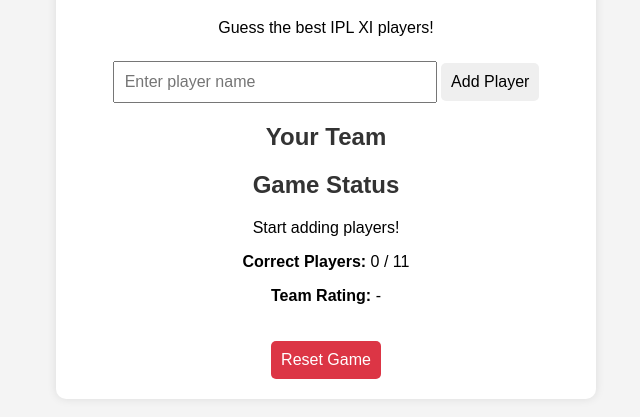
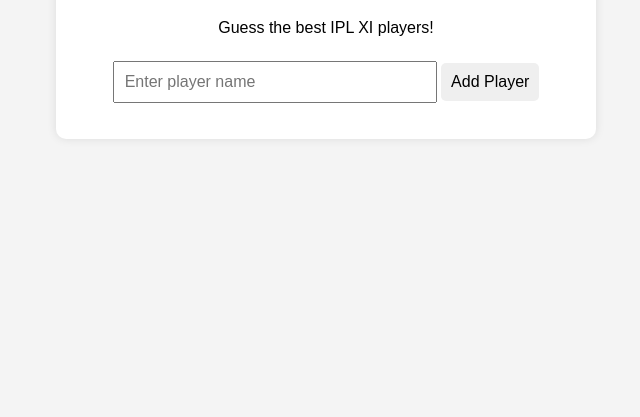
Before and after one commit to narensriram/Best-IPL-XI, a plain HTML site: page index.html in a window 1280 px wide. Shown: the part 131-548 px from the top of the page, without its empty margins (314-954 px from the left). Drawn offline with Linux system fonts and the light colour scheme.

Commit message:
Update index.html

```diff
--- a/index.html
+++ b/index.html
@@ -10,23 +10,11 @@
     <div class="container">
         <h1>IPL Best XI Game</h1>
         <p>Guess the best IPL XI players!</p>
-
-        <div class="input-section">
-            <input type="text" id="playerInput" placeholder="Enter player name">
-            <button onclick="addPlayer()">Add Player</button>
-        </div>
-
-        <h2>Your Team</h2>
+        <input type="text" id="playerInput" placeholder="Enter player name">
+        <button onclick="addPlayer()">Add Player</button>
         <ul id="teamList"></ul>
-
-        <h2>Game Status</h2>
-        <p id="feedback">Start adding players!</p>
-        <p><strong>Correct Players:</strong> <span id="count">0</span> / 11</p>
-        <p><strong>Team Rating:</strong> <span id="rating">-</span></p>
-
-        <button id="resetButton" onclick="resetGame()">Reset Game</button>
+        <p id="feedback"></p>
     </div>
-
     <script src="script.js"></script>
 </body>
 </html>
```
